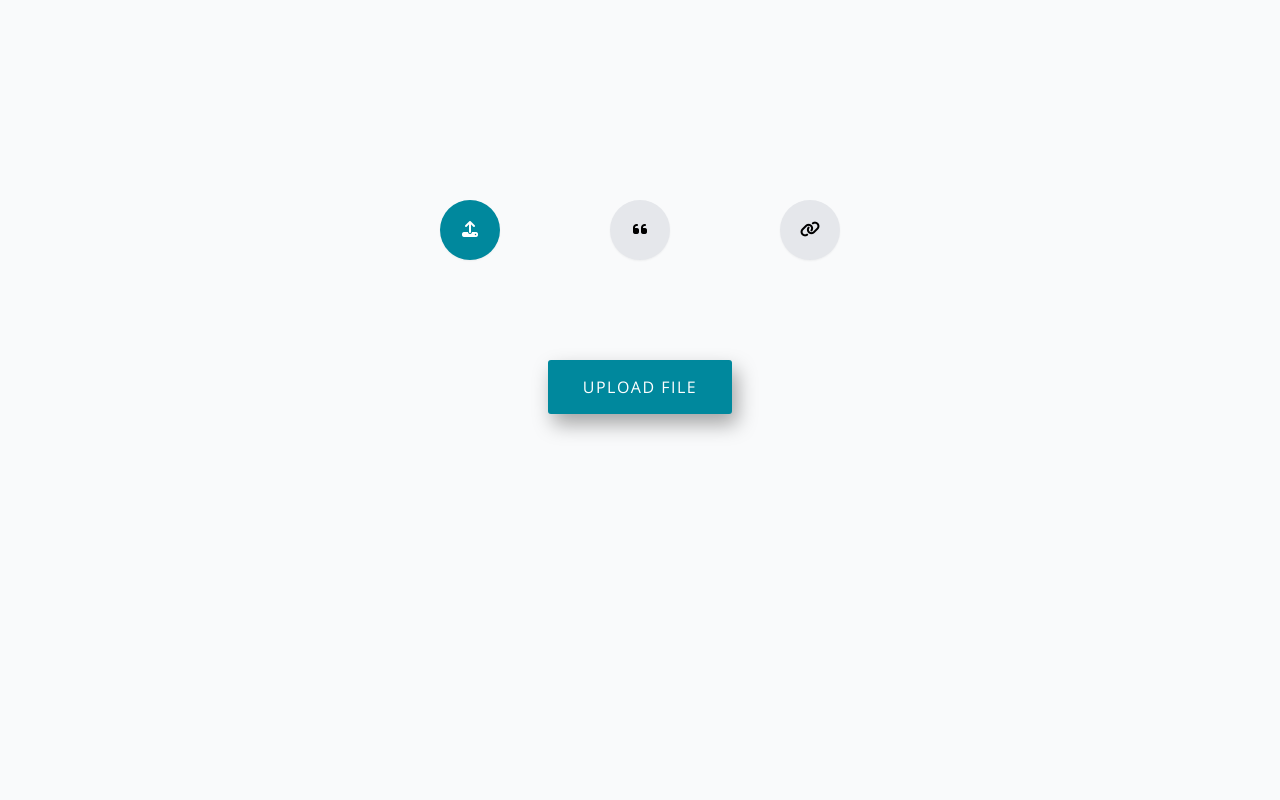
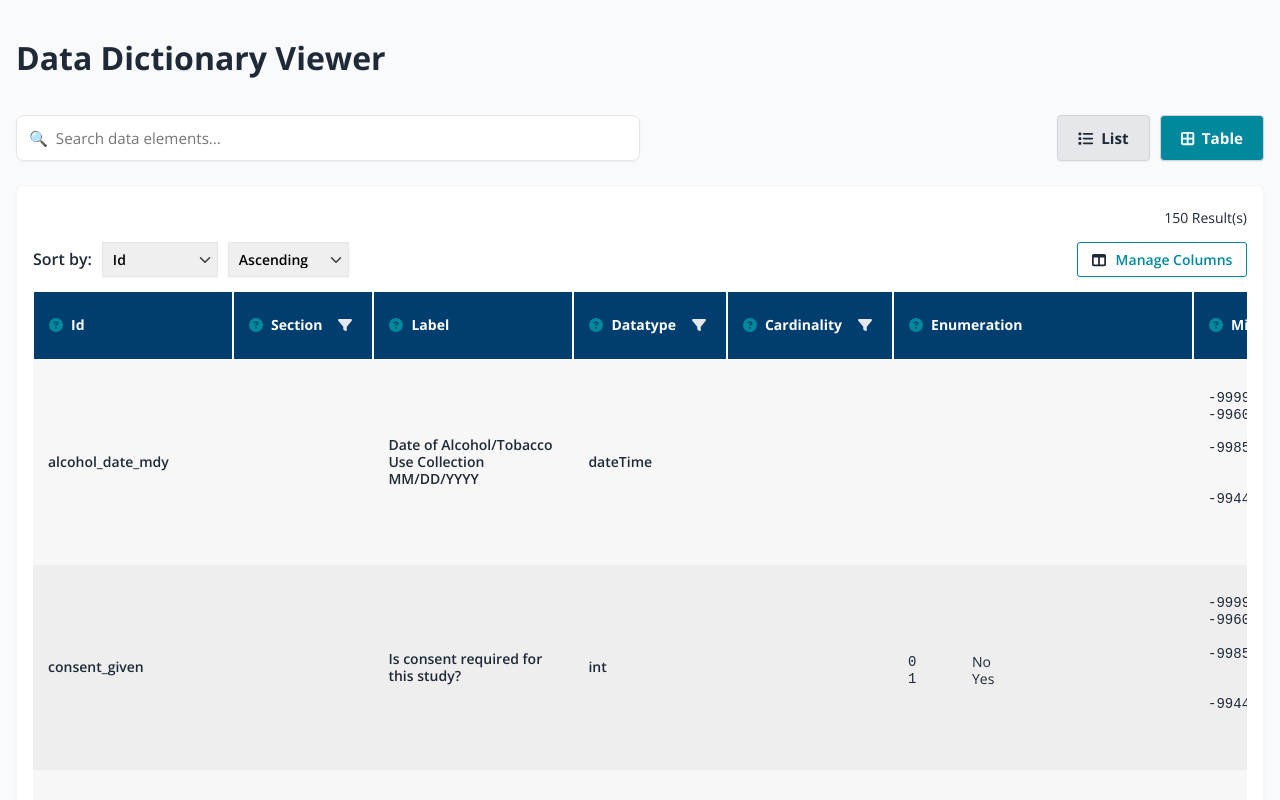
Before and after one commit to bmir-radx/data-dictionary-viewer-component, a React (Vite) app: page / in a window 1280 px wide. Shown: the top 800 px of the page. Built offline with nearby package versions, Linux system fonts and the light colour scheme.

Commit message:
update demo

```diff
--- a/index.html
+++ b/index.html
@@ -12,161 +12,9 @@
     <title>Data Dictionary Viewer</title>
 
     <link rel="stylesheet" href="https://cdnjs.cloudflare.com/ajax/libs/font-awesome/6.7.2/css/all.min.css" />
-    <style>
-      body {
-        background-color: #f9fafb;
-      }
-
-      .input {
-        width: 800px;
-        margin: 200px auto;
-      }
-
-      .options {
-        display: flex;
-        justify-content: space-between;
-        width: 400px;
-        margin: auto;
-      }
-
-      .options div {
-        width: 60px;
-        height: 60px;
-        line-height: 60px;
-        background-color: #e5e7eb;
-        border-radius: 50%;
-        text-align: center;
-        vertical-align: middle;
-        box-shadow: 0 1px 2px 0 rgb(0 0 0 / 0.05);
-      }
-
-      .options div.active {
-        color: #ffffff;
-        background-color: #00889d;
-      }
-
-      .options div:not(.active) {
-        cursor: pointer;
-        transition: background-color 0.15s ease;
-      }
-
-      .options div:not(.active):hover {
-        background-color: #d1d5db;
-      }
-
-      .tabs {
-        width: 800px;
-        display: flex;
-      }
-
-      .tabs i {
-        font-size: 18px;
-        margin-right: 10px;
-      }
-
-      .tabs div {
-        display: none;
-        margin: 100px auto 0;
-      }
-
-      .tabs div.active {
-        display: block;
-      }
-
-      .button {
-        display: block;
-        cursor: pointer;
-        text-transform: uppercase;
-        color: #ffffff;
-        background: #00889d;
-        padding: 15px 35px;
-        user-select: none;
-        font-size: 16px;
-        letter-spacing: 1.5px;
-        box-shadow: 5px 10px 20px rgba(0, 0, 0, 0.35);
-        border-radius: 3px;
-        transition: all 0.15s ease;
-      }
-
-      .button:hover {
-        filter: brightness(1.15);
-      }
-
-      textarea {
-        resize: none;
-        width: 400px;
-        height: 200px;
-        margin-top: -50px;
-      }
-
-      .submit {
-        border: none;
-      }
-
-      #fileInput {
-        display: none;
-      }
-
-      #quote input[type="submit"] {
-        margin: 40px auto 0;
-      }
-
-      #link span {
-        font-family: monospace;
-        font-weight: 600;
-      }
-
-      #link input[type="text"] {
-        width: 70px;
-      }
-
-      #link input[type="submit"] {
-        margin: 100px auto 0;
-      }
-    </style>
   </head>
   <body>
-    <div id="root">
-      <div class="input">
-        <div class="options">
-          <div class="active" data-tab="upload"><i class="fa-solid fa-upload"></i></div>
-          <div data-tab="quote"><i class="fa-solid fa-quote-left"></i></div>
-          <div data-tab="link"><i class="fa-solid fa-link"></i></div>
-        </div>
-        <div class="tabs">
-          <div id="upload" class="active">
-            <input type="file" id="fileInput" />
-            <label class="button" for="fileInput">Upload File</label>
-          </div>
-          <div id="quote">
-            <textarea placeholder="Id,Label,Terms,Datatype&#10;nih_record_id,User ID,,string&#10;nih_age,What is your age?,PATO:0000011,integer"></textarea>
-            <input class="button submit" type="submit" value="Submit">
-          </div>
-          <div id="link">
-            <span>https://radxdatahub.nih.gov/api/launch/StudyOverview/getMetadata?fileId=</span>
-            <input type="text" placeholder="25207" />
-            <input class="button submit" type="submit" value="Submit">
-          </div>
-        </div>
-      </div>
-    </div>
-
-    <script>
-      const buttons = document.querySelectorAll('.options div');
-      const tabs = document.querySelectorAll('.tabs div');
-      buttons.forEach(button => button.addEventListener('click', e => {
-        buttons.forEach(b => b.classList.remove('active'));
-        e.currentTarget.classList.add('active');
-
-        tabs.forEach(t => t.classList.remove('active'));
-        document.querySelector('#' + e.currentTarget.dataset.tab).classList.add('active');
-      }));
-    </script>
-
-    <!--
-      Load the main React entry point as a module script.
-      The React app mounts to #root and reads config from the data-* attributes above.
-    -->
+    <div id="root"></div>
     <script type="module" src="/src/main.jsx"></script>
   </body>
 </html>
--- a/src/main.jsx
+++ b/src/main.jsx
@@ -7,33 +7,8 @@ const rootEl = document.getElementById('root');
 
 const root = createRoot(rootEl);
 
-document.getElementById('fileInput').addEventListener('change', event => {
-    const fileList = event.target.files;
-    if (fileList.length > 0) {
-        const reader = new FileReader();
-        reader.onload = e => {
-            root.render(
-                <StrictMode>
-                    <App data={e.target.result} />
-                </StrictMode>
-            );
-        };
-        reader.readAsText(fileList[0]);
-    }
-});
-
-document.querySelector('#quote input[type="submit"]').addEventListener('click', () => {
-    root.render(
-        <StrictMode>
-            <App data={document.querySelector('#quote textarea').value} />
-        </StrictMode>
-    );
-});
-
-document.querySelector('#link input[type="submit"]').addEventListener('click', () => {
-    root.render(
-        <StrictMode>
-            <App data={`https://radxdatahub.nih.gov/api/launch/StudyOverview/getMetadata?fileId=${document.querySelector('#link input[type="text"]').value}`} />
-        </StrictMode>
-    );
-});
+root.render(
+    <StrictMode>
+        <App data='/sample.csv' initialView='table' />
+    </StrictMode>
+);
```
Also changed, not shown: demo/index.html (deleted, +0 -20 lines).
